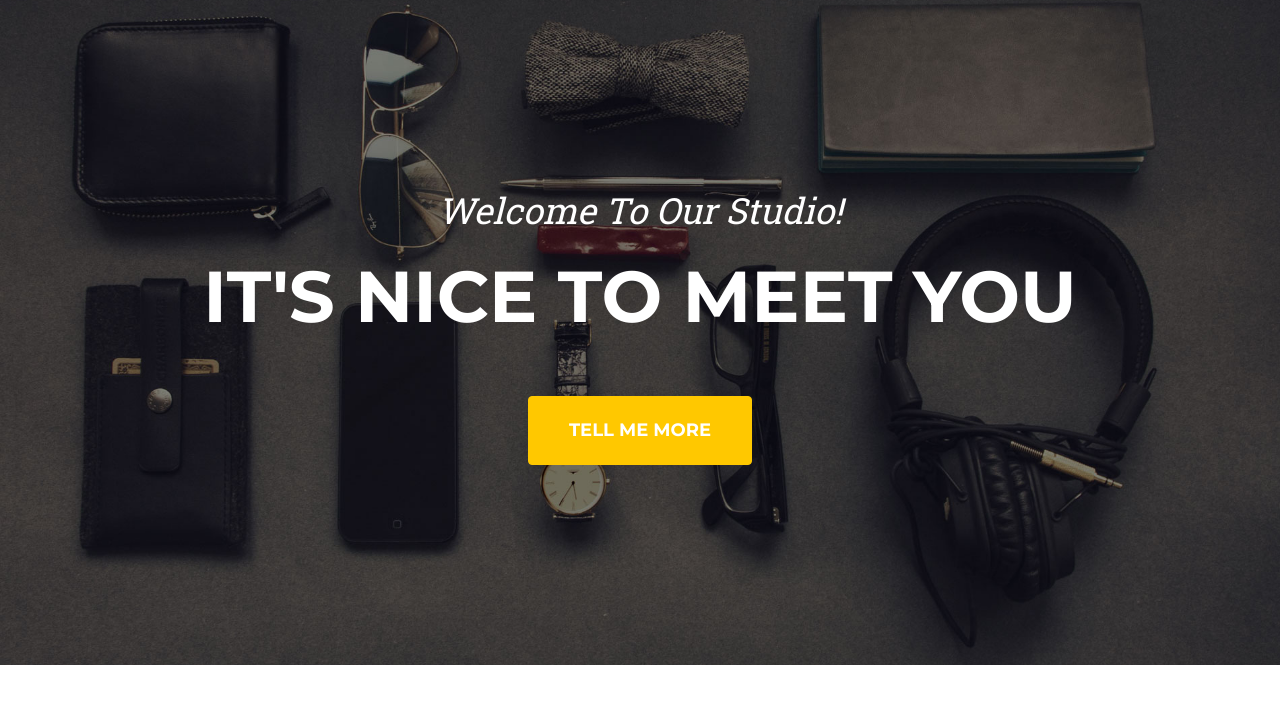
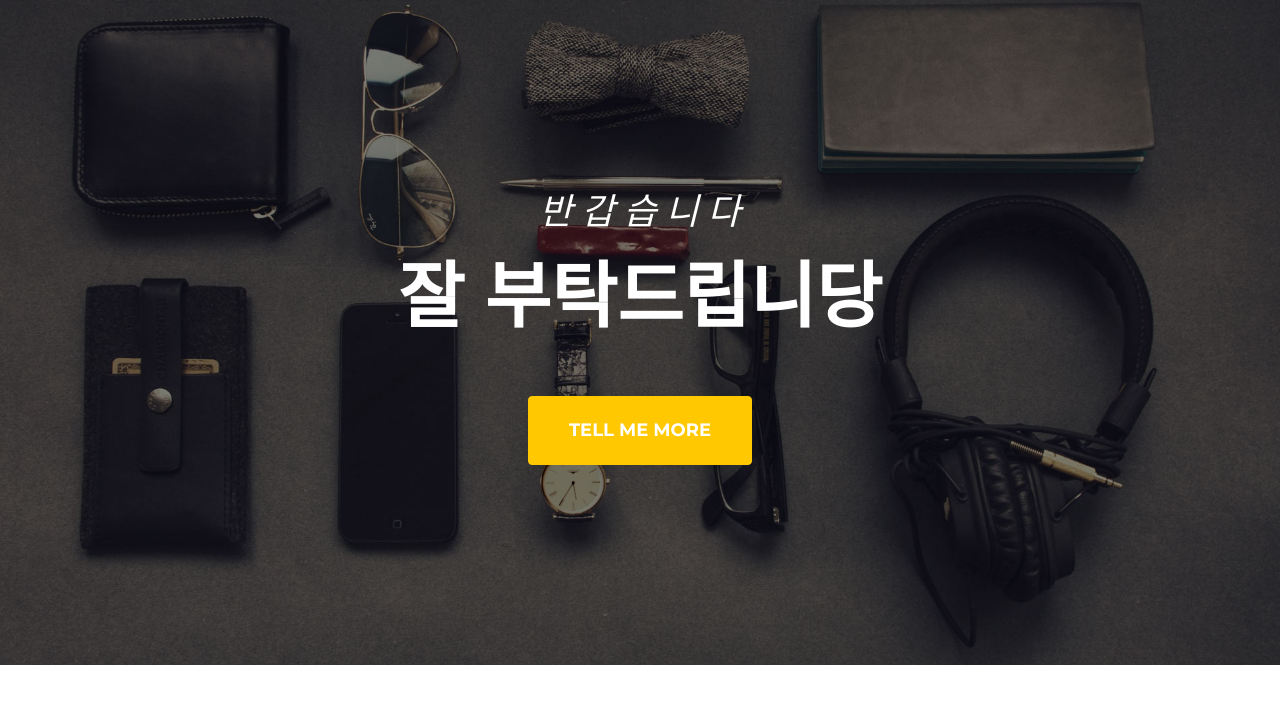
Before and after one commit to sangwoogii/company_project, a plain HTML site: page index.html in a window 1280 px wide. Shown: the part 80-800 px from the top of the page. Drawn offline with nearby package versions, Linux system fonts and the light colour scheme.

Commit message:
member first commit

```diff
--- a/index.html
+++ b/index.html
@@ -39,8 +39,8 @@
         <!-- Masthead-->
         <header class="masthead">
             <div class="container">
-                <div class="masthead-subheading">Welcome To Our Studio!</div>
-                <div class="masthead-heading text-uppercase">It's Nice To Meet You</div>
+                <div class="masthead-subheading">반 갑 습 니 다</div>
+                <div class="masthead-heading text-uppercase">잘 부탁드립니당</div>
                 <a class="btn btn-primary btn-xl text-uppercase" href="#services">Tell Me More</a>
             </div>
         </header>
```
